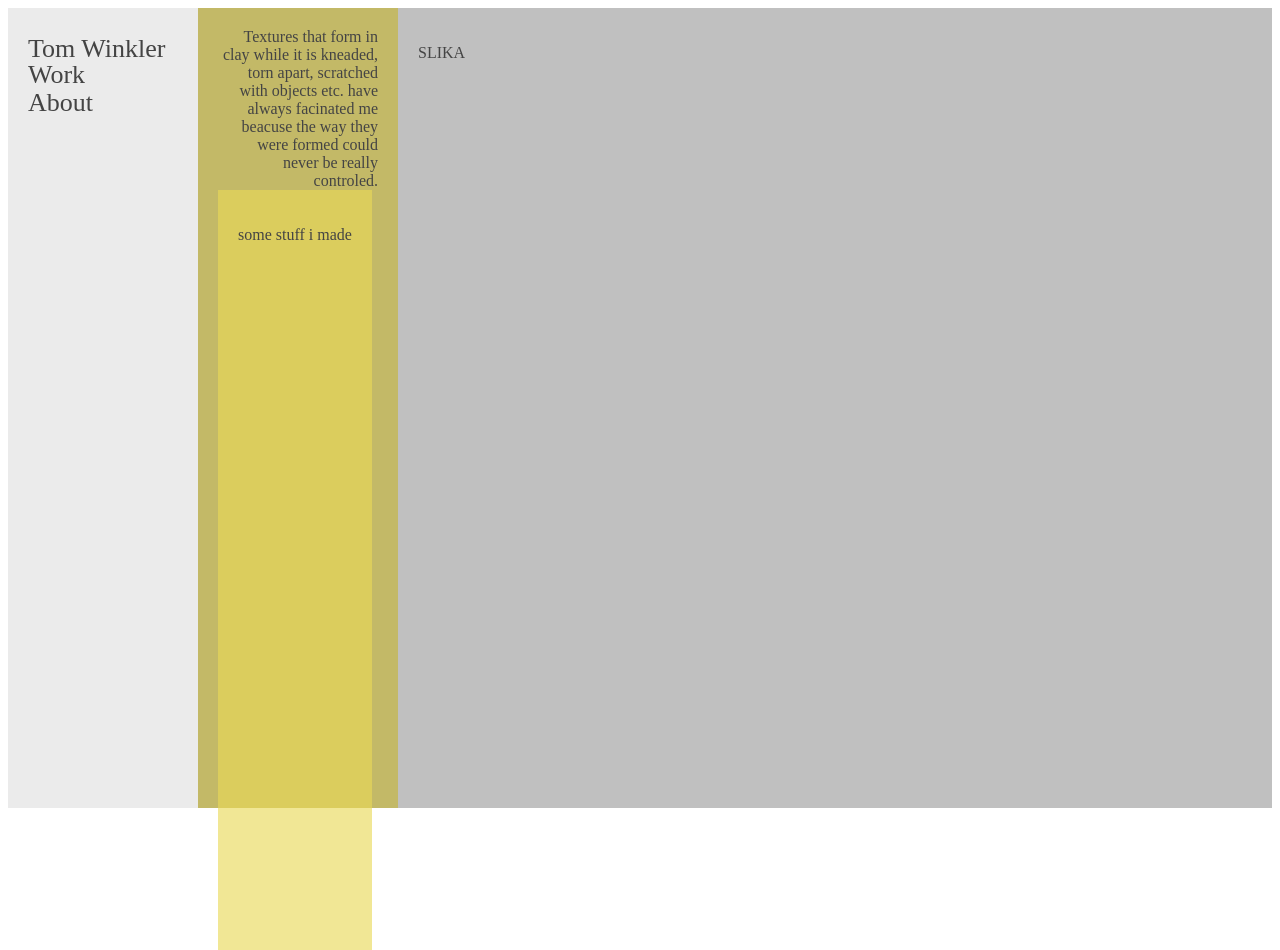
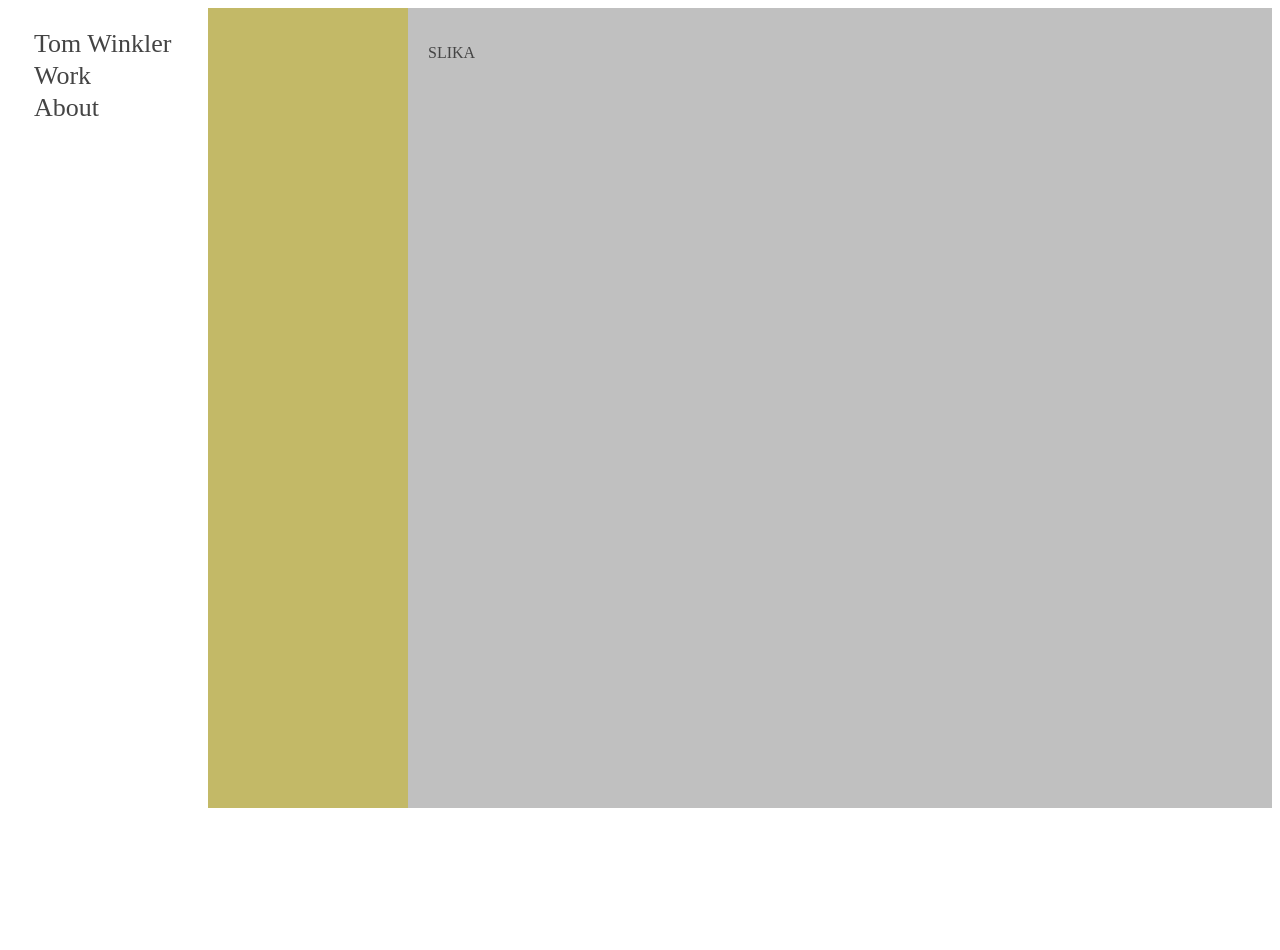
Before and after one commit to 3tw/TomPortfolio, a plain HTML site: page build/homepage.html in a window 1280 px wide. After the commit the page ends 808 px from the top, so only its background shows below. Drawn offline with Linux system fonts and the light colour scheme.

Commit message:
successfuly implemented buttons

```diff
--- a/build/homepage.html
+++ b/build/homepage.html
@@ -15,15 +15,19 @@
 <!--button still doesn't load-->
     <div class="row">
         <div class="side tab">
-                <h1>Tom Winkler</h1>
-                <button class="tabLinks" onclick="open(event, 'Work')">Work</button>
-                <h1>About</h1>
+                <button class="fakeButton">Tom Winkler</button>
+                <button class="tabLinks" onclick="openTab(event, 'Work')">Work</button>
+                <button class="tabLinks" onclick="openTab(event, 'About')">About</button>
+
         </div>
 
         <div class="main"> <!--something about class="columnText" and "class="tabContetn" division doesnt work-->
-            <div class="columnText">Textures that form in clay while it is kneaded, torn apart, scratched with objects etc. have always facinated me beacuse the way they were formed could never be really controled.
+            <div class="columnText">
                 <div id="Work" class="tabContent">
                     <p>some stuff i made</p>
+                </div>
+                <div id="About" class="tabContent">
+                        <p>I am Tom</p>
                 </div>
             </div>
             <div class="columnPhoto"> <p>SLIKA</p></div>
@@ -34,4 +38,5 @@
     </div>
 
 </body>
+
 </html>
--- a/src/scripts/mainScript.js
+++ b/src/scripts/mainScript.js
@@ -1,17 +1,18 @@
-function open(event, index) {
+function openTab(event, index) {
     let i, tabContent, tabLinks;
 
     tabContent = document.getElementsByClassName("tabContent");
-    for (i=0; i < tabContent.length; i++) {
+    for (i = 0; i < tabContent.length; i++) {
         tabContent[i].style.display = "none"
     }
 
-    tabLinks = documents.getElementsByClassName("tabLinks");
-    for (i=0; i < tabLinks.length; i++) {
+
+    tabLinks = document.getElementsByClassName("tabLinks");
+    for (i = 0; i < tabLinks.length; i++) {
         tabLinks[i].className = tabLinks[i].className.replace(" active", "");
     }
 
-    document.getElementById(index).style.display = "contents";
+    document.getElementById(index).style.display = "block";
     event.currentTarget.className += " active";
 
 
--- a/src/styles/1-helpers/_variables.sass
+++ b/src/styles/1-helpers/_variables.sass
@@ -1,2 +1,3 @@
 $main-font: "Crimson Text", serif
 $text-color: #444444
+$background-color: white
--- a/src/styles/2-base/_buttons.sass
+++ b/src/styles/2-base/_buttons.sass
@@ -5,23 +5,26 @@
         opacity: 1
 
 .tab button
-    display: contents
+    display: block
     background-color: inherit
     color: $text-color
     font-family: $main-font
     font-size: 26px
-    line-height: inherit
     text-align: left
     cursor: pointer
-    transition: 0.3s
+    border: none
+    outline: none
+    transition: 0.6s
 
-.tab button:hover /*doesnt work??? */
-    background-color: white
 
-.tab button.active /*doesnt work??? */
-    color: black
+.tab button:hover
+    color: $background-color
+
+.tab button.active
+    color: #44444493
 
 .tabContent
+    display: none
     animation: fadeEffect 1
     float: inherit
     height: inherit
--- a/src/styles/3-layout/_side-main.sass
+++ b/src/styles/3-layout/_side-main.sass
@@ -7,11 +7,12 @@
     height: 100%
 
 .side
-    flex-basis: 190px
-    background-color: #ebebeb
+    flex-basis: 200px
+    background-color: $background-color
     height: 100%
     padding: 20px
-    line-height: 8px
+    font-size: 26px
+    line-height: 20px
 
 .main
     flex: 1
```
Also changed, not shown: build/styles/main.css, 1 other file.
